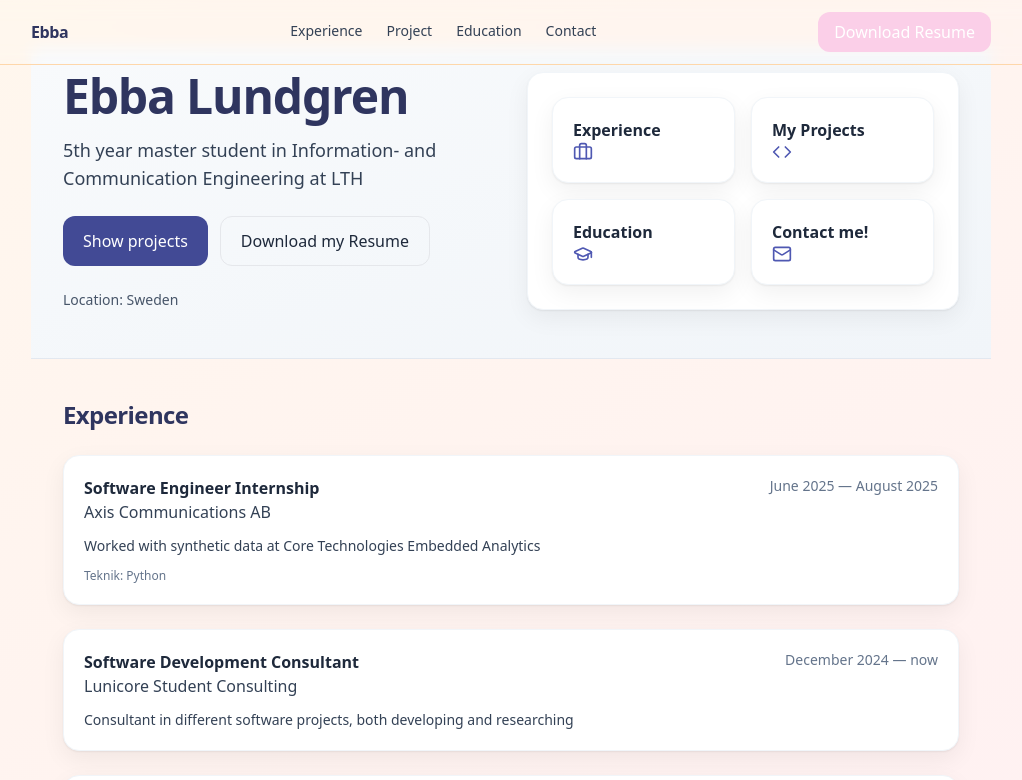
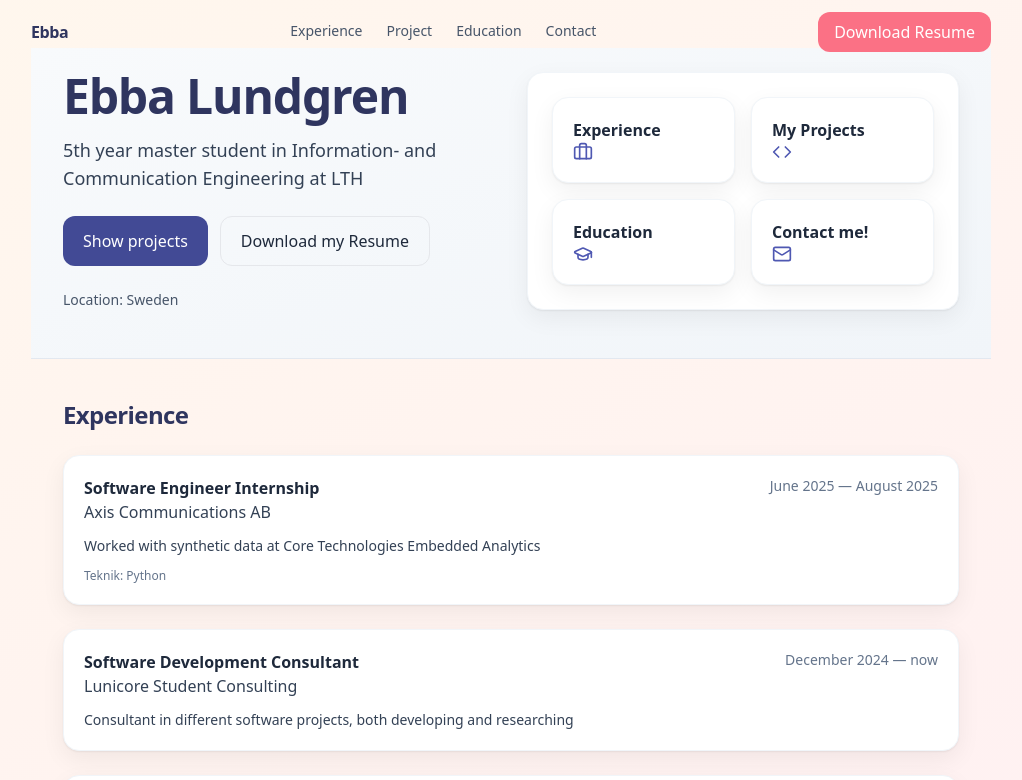
Before and after one commit to EbbacnLundgren/portfolio, a Next.js app: page / in a window 1280 px wide. Shown: the top 780 px of the page, without its empty margins (129-1151 px from the left). Built offline with nearby package versions, Linux system fonts and the light colour scheme.

Commit message:
Added more info

```diff
--- a/components/Header.tsx
+++ b/components/Header.tsx
@@ -3,7 +3,9 @@ import Link from "next/link";
 import { usePathname } from "next/navigation";
 import { site } from "@/lib/site";
 import clsx from "clsx";
-import { useEffect, useState } from "react";
+import { useState } from "react";
+import { useEffect } from "react";
+
 
 const items = [
   { href: "#experience", label: "Experience" },
@@ -25,7 +27,7 @@ export function Header() {
   return (
     <header
       className={clsx(
-        "fixed top-0 w-full z-50 transition-all bg-orange-100/70 backdrop-blur border-b border-orange-200",
+        "fixed top-0 w-full z-50 transition-all",
         scrolled
           ? "bg-white/80 backdrop-blur shadow-sm"
           : "bg-transparent"
@@ -40,7 +42,7 @@ export function Header() {
             <a
               key={it.href}
               href={it.href}
-              className="relative text-slate-700 hover:text-orange-600 transition-colors after:block after:h-[2px] after:w-0 after:bg-orange-400 after:transition-all hover:after:w-full"
+              className="relative text-slate-600 hover:text-ink-700 transition-colors after:block after:h-[2px] after:w-0 after:bg-rose-400 after:transition-all hover:after:w-full"
             >
               {it.label}
             </a>
@@ -48,7 +50,7 @@ export function Header() {
         </nav>
         <a
           href={site.ctaUrl}
-          className="hidden sm:inline-flex items-center rounded-xl px-4 py-2 bg-pink-200 text-white hover:bg-rose-500 transition"
+          className="hidden sm:inline-flex items-center rounded-xl px-4 py-2 bg-rose-400 text-white hover:bg-rose-500 transition"
           target="_blank"
         >
           Download Resume
```
